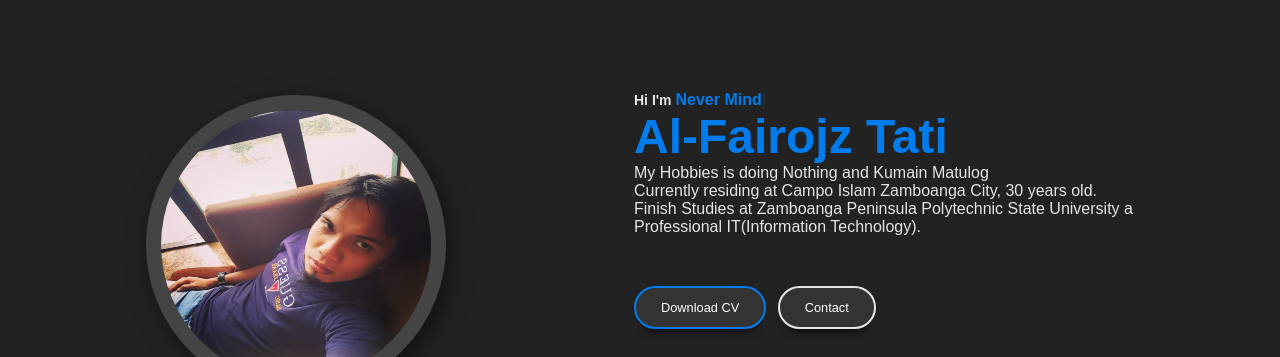
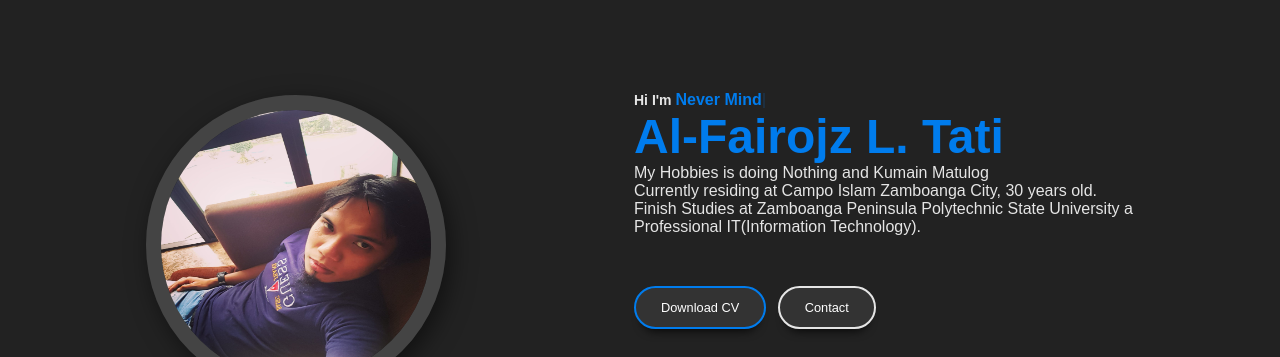
Before and after one commit to imtati/My-Portfolio, a plain HTML site: page index.html in a window 1280 px wide. Shown: the part 73-430 px from the top of the page. Drawn offline with nearby package versions, Linux system fonts and the light colour scheme.

Commit message:
Update index.html
Signed-off-by: imtati <132426578+imtati@users.noreply.github.com>

```diff
--- a/index.html
+++ b/index.html
@@ -40,7 +40,7 @@
                  </div>
                  <div class="hero-text">
                     <h5>Hi I'm <span class="input">Tambay</span></h5>
-                    <h1>Al-Fairojz Tati</h1>
+                    <h1>Al-Fairojz L. Tati</h1>
                     <p>My Hobbies is doing Nothing and Kumain Matulog </p><p> Currently residing at Campo Islam Zamboanga City, 30 years old. Finish Studies at Zamboanga Peninsula Polytechnic State University a Professional IT(Information Technology).
                     </p>
 
```
